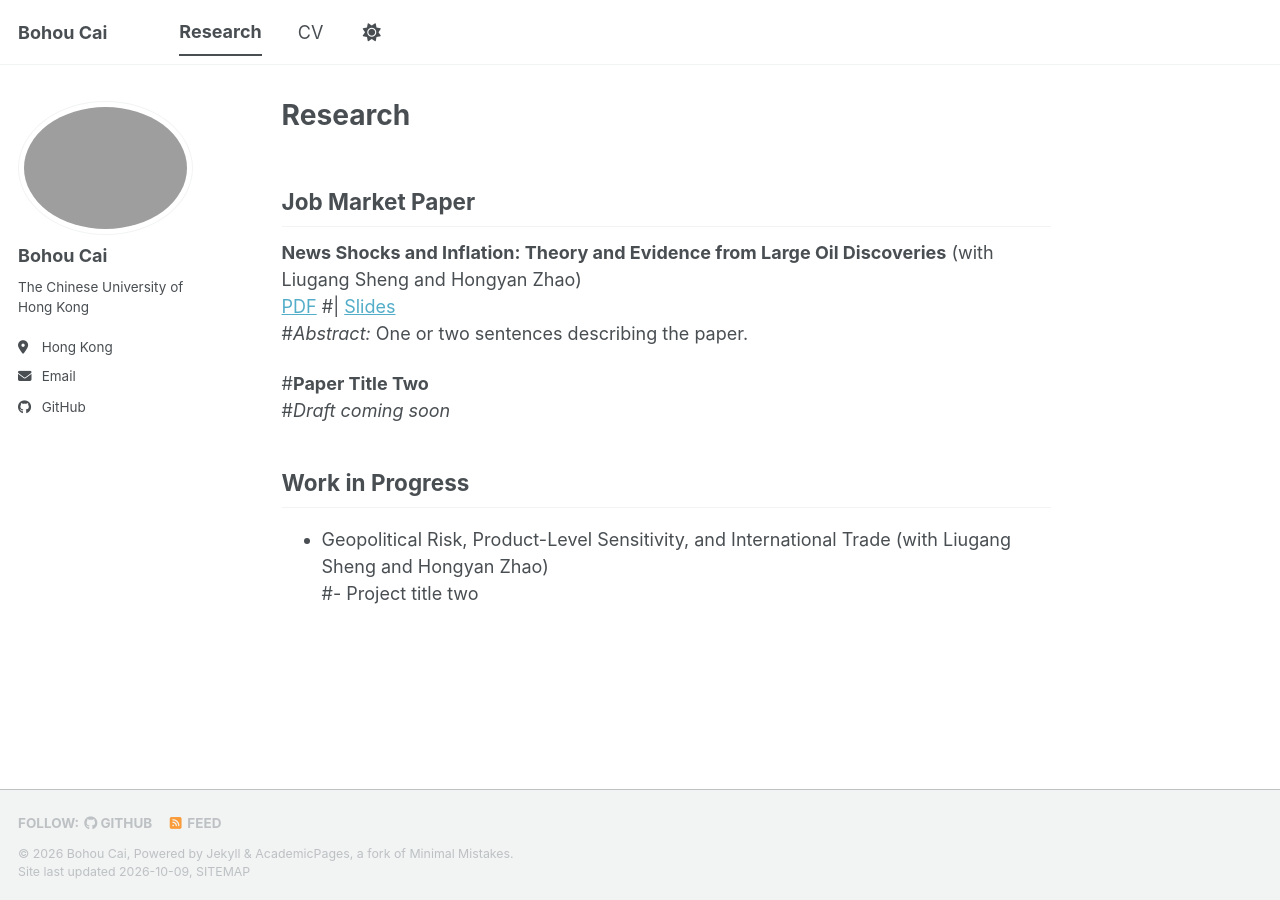
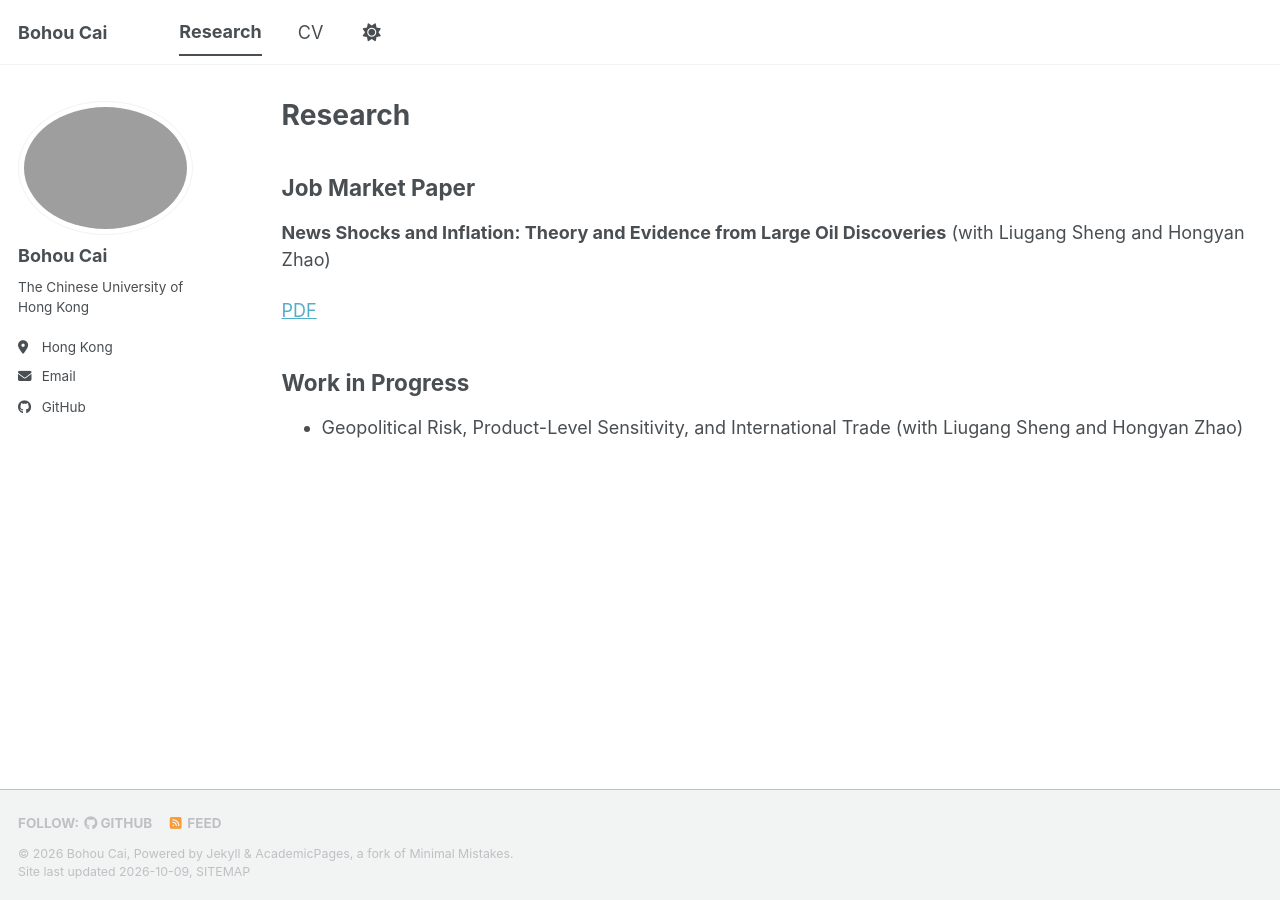
Before and after one commit to bohoucai/bohoucai.github.io, a Jekyll site: the page built from _pages/research.md, in a window 1280 px wide. Built offline with Jekyll 4.4.1, drawn with Linux system fonts in a browser that asks for light colours; a style sheet for code colours, icons or effects is not loaded.

Commit message:
Update research.md

```diff
--- a/_pages/research.md
+++ b/_pages/research.md
@@ -1,19 +1,17 @@
 ---
+layout: archive
+title: "Research"
 permalink: /research/
-title: "Research"
 author_profile: true
 ---
 
 ## Job Market Paper
 
 **News Shocks and Inflation: Theory and Evidence from Large Oil Discoveries** (with Liugang Sheng and Hongyan Zhao)
-[PDF](/files/news_and_inflation.pdf)  #| [Slides](/files/slides1.pdf)
-#*Abstract:* One or two sentences describing the paper.
 
-#**Paper Title Two**
-#*Draft coming soon*
+[PDF](/files/news_and_inflation.pdf)
+
 
 ## Work in Progress
 
 - Geopolitical Risk, Product-Level Sensitivity, and International Trade (with Liugang Sheng and Hongyan Zhao)
-#- Project title two
```
